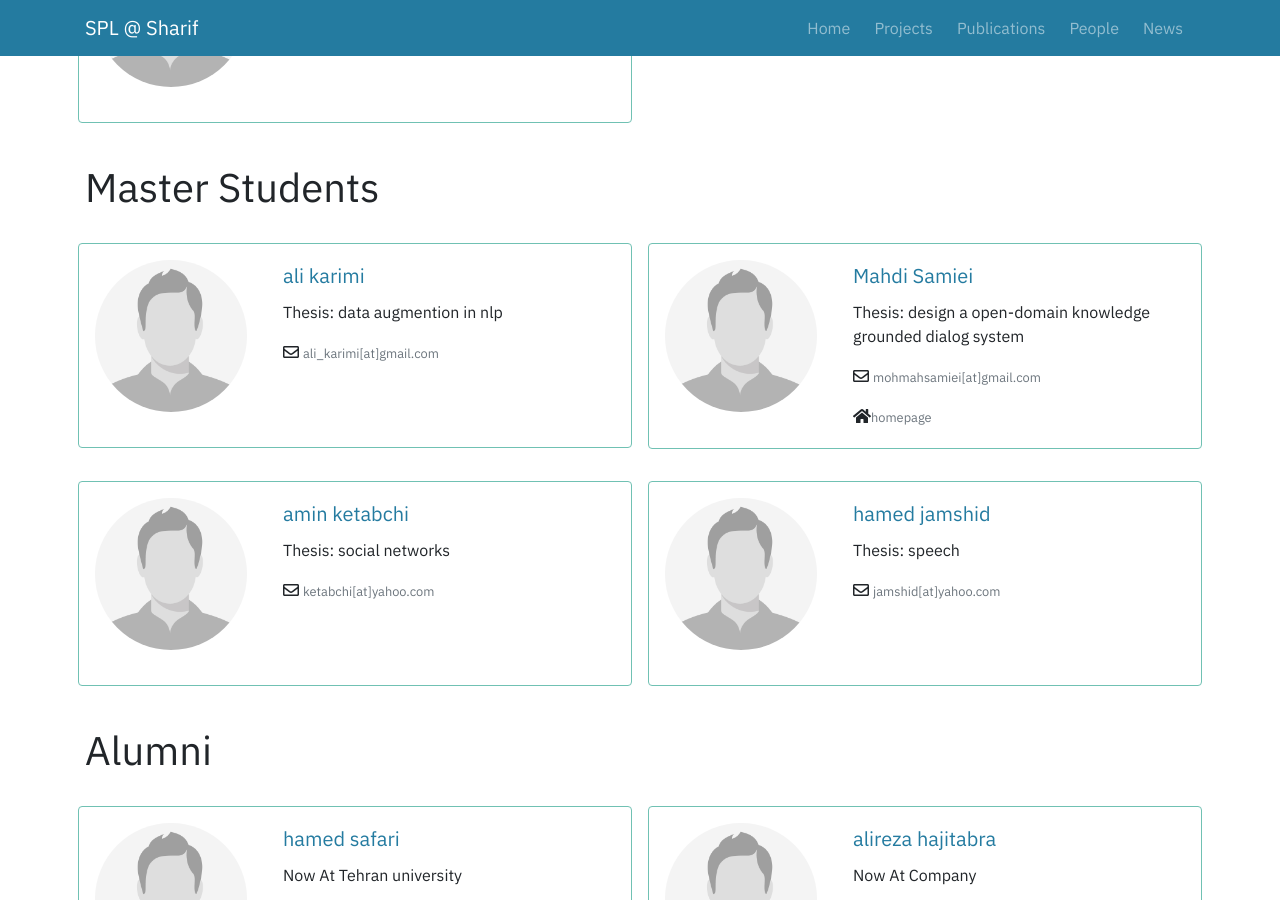
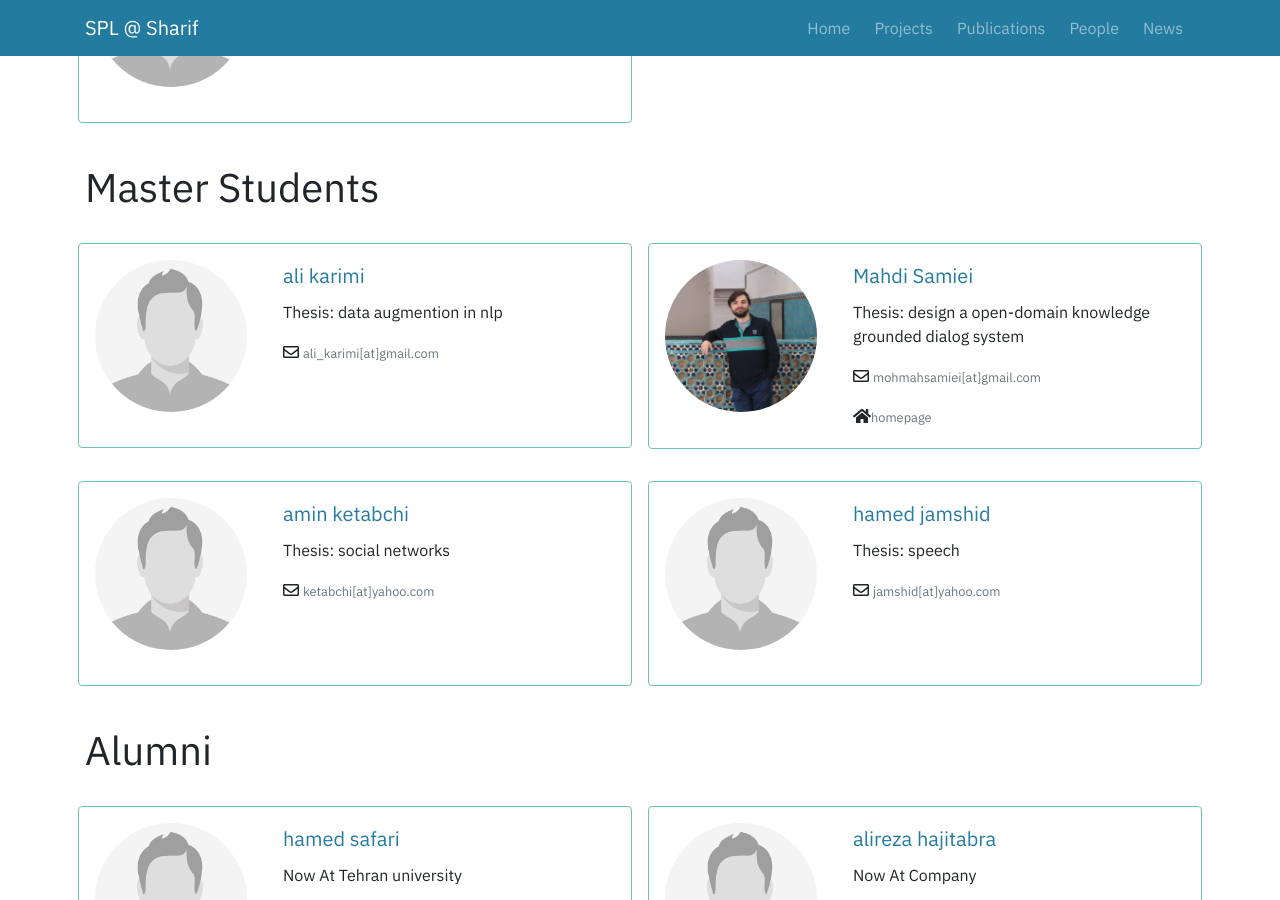
Before and after one commit to mmsamiei/spl-site, a Jekyll site: the page built from _pages/people.html, in a window 1280 px wide and 900 px high, scrolled down 797 px. Built offline with Jekyll 4.4.1, drawn with Linux system fonts in a browser that asks for light colours; nearby versions of some CDN libraries.

Commit message:
before big step

```diff
--- a/_data/master_students.yml
+++ b/_data/master_students.yml
@@ -10,7 +10,7 @@
   mail:      mohmahsamiei[at]gmail.com
   Thesis:    design a open-domain knowledge grounded dialog system
   homepage: "http://ce.sharif.ir/~samiei/"
-  img: "male.jpg"
+  img: "samiei.jpg"
 
 - first_name: amin
   last_name: ketabchi
```
Also changed, not shown: assets/img/team-img/samiei.jpg (added), 8 other files.
